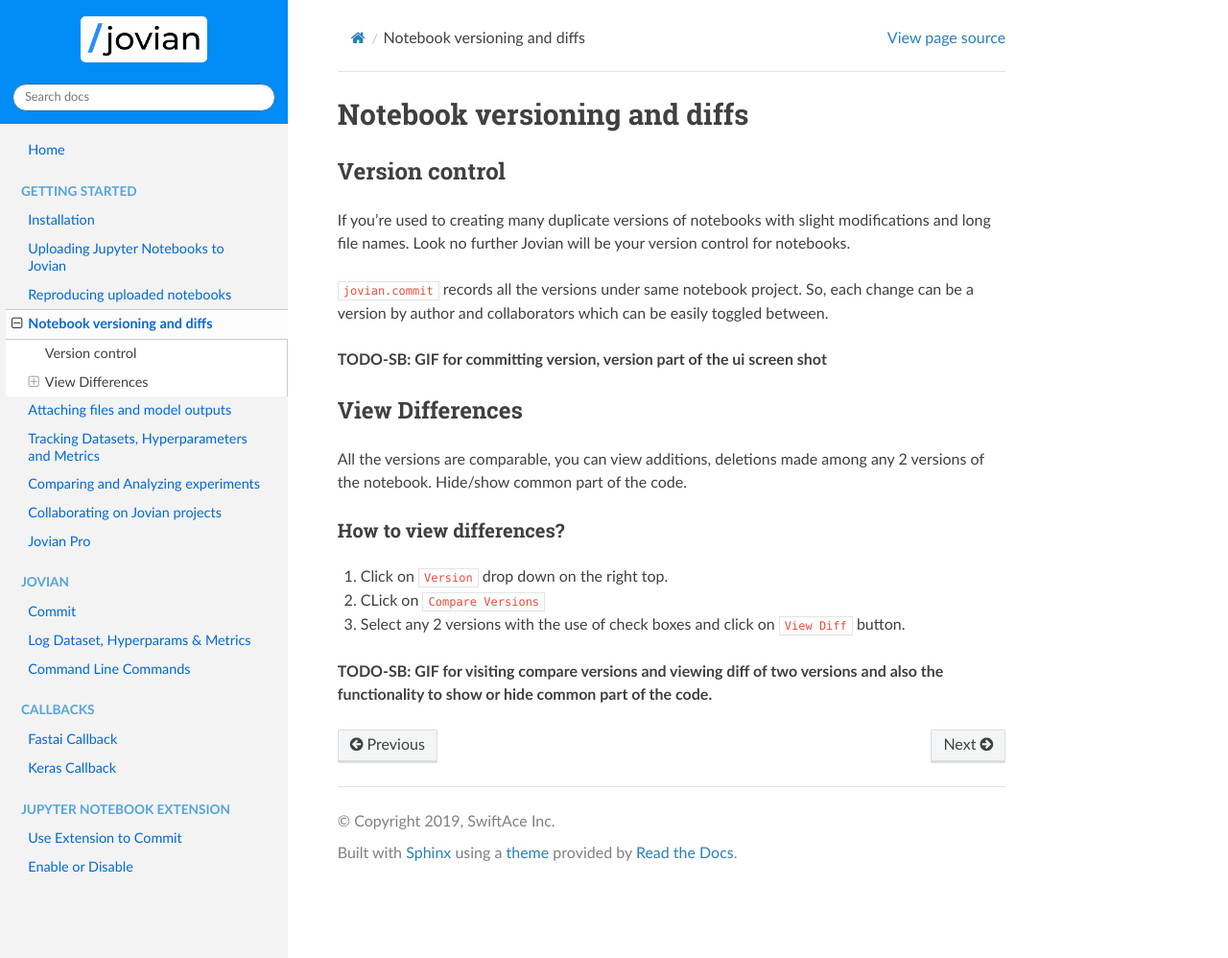
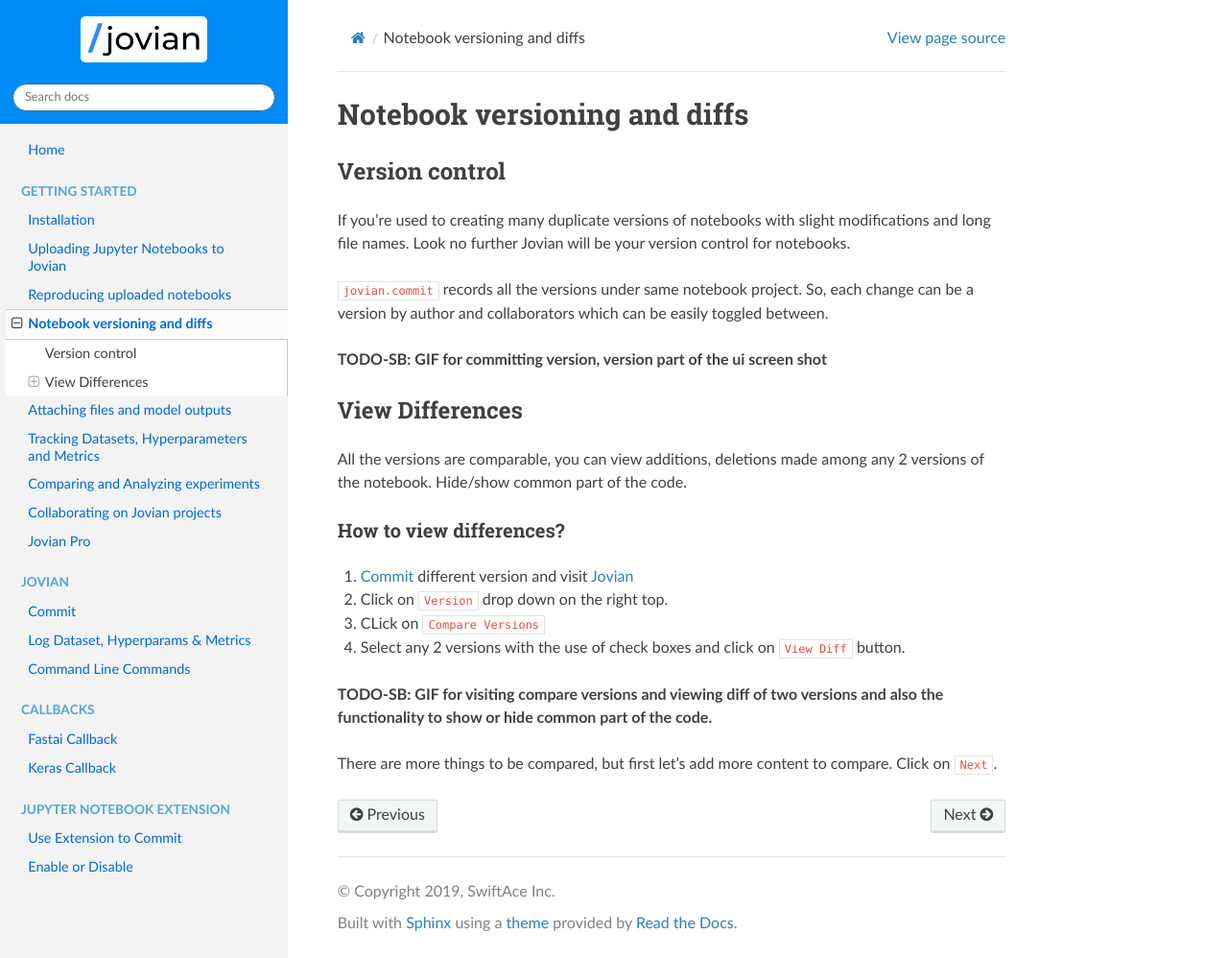
Before and after one commit to JovianHQ/jovian-py, a Sphinx documentation site: the page built from docs/user_guide/version.md, in a window 1280 px wide and 998 px high. Shown: the whole window at 96% size. Built offline with Sphinx 7.4.7 and the Read the Docs theme 2.0.0, drawn with Linux system fonts in a browser that asks for light colours.

Commit message:
Additional content to version page

```diff
--- a/docs/user_guide/version.md
+++ b/docs/user_guide/version.md
@@ -14,8 +14,11 @@
 
 #### How to view differences?
 
-1. Click on `Version` drop down on the right top.
-2. CLick on `Compare Versions`
-3. Select any 2 versions with the use of check boxes and click on `View Diff` button.
+1. [Commit](../jvn/commit) different version and visit [Jovian](https://www.jvn.io)
+2. Click on `Version` drop down on the right top.
+3. CLick on `Compare Versions`
+4. Select any 2 versions with the use of check boxes and click on `View Diff` button.
 
 **TODO-SB: GIF for visiting compare versions and viewing diff of two versions and also the functionality to show or hide common part of the code.**
+
+There are more things to be compared, but first let's add more content to compare. Click on `Next`.
```
